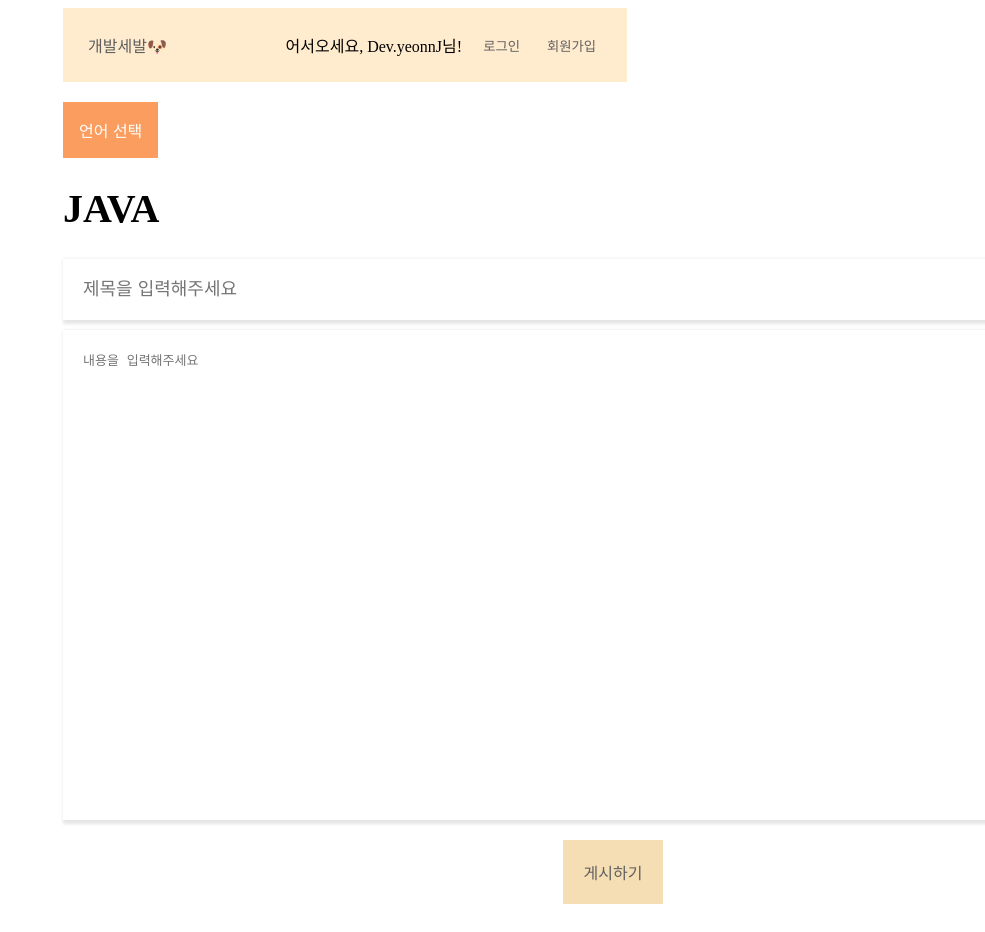
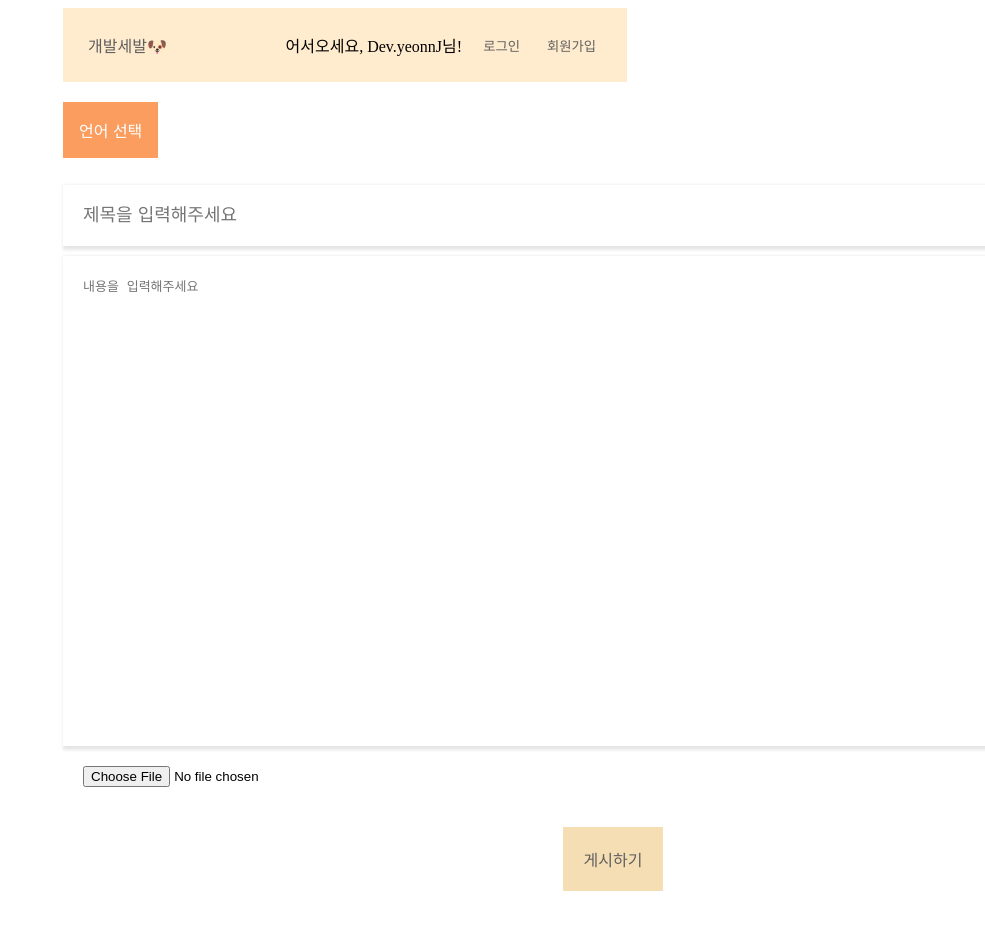
Before and after one commit to Hanghae99/DogFootBirdFoot_FE, a React (Create React App) app: page /postwrite in a window 1280 px wide. Shown: the top 932 px of the page, without its empty margins (295-1280 px from the left). Built offline with nearby package versions, Linux system fonts and the light colour scheme.

Commit message:
feat: 카테고리 선택기능구현

```diff
--- a/src/components/postWrite/PostWrite.css
+++ b/src/components/postWrite/PostWrite.css
@@ -25,14 +25,14 @@
   z-index: 1;
 }
 
-.dropdown-content a {
+.dropdown-content ul {
   color: black;
   padding: 12px 16px;
   text-decoration: none;
   display: block;
 }
 
-.dropdown-content a:hover {
+.dropdown-content ul:hover {
   background-color: #ddd;
 }
 
--- a/src/components/postWrite/PostWrite.jsx
+++ b/src/components/postWrite/PostWrite.jsx
@@ -9,6 +9,7 @@ import moment from "moment";
 const PostWrite = (props) => {
   const [postTitleValue, setPostTitleValue] = React.useState("");
   const [postContentValue, setPostContentValue] = React.useState("");
+  const [selete, setSelete] = React.useState("");
   const history = useHistory();
   const dispatch = useDispatch();
 
@@ -20,6 +21,11 @@ const PostWrite = (props) => {
   const onContentChange = (e) => {
     const { value } = e.target; //구조분해할당
     setPostContentValue(value);
+  };
+
+  const onClick = (e) => {
+    const { value } = e.target; //구조분해할당
+    setSelete(value);
   };
 
   const onAddPost = (e) => {
@@ -38,7 +44,7 @@ const PostWrite = (props) => {
     dispatch(addPost(data));
     history.push("/");
   };
-
+  console.log(selete);
   return (
     <>
       <Total>
@@ -47,13 +53,23 @@ const PostWrite = (props) => {
             <button className="dropbtn">언어 선택</button>
 
             <div className="dropdown-content">
-              <a href="#">JAVA</a>
-              <a href="#">JS</a>
-              <a href="#">PYTHON</a>
-              <a href="#">NODE.JS</a>
-              <a href="#">SPRING</a>
+              <button onClick={onClick} value="JAVA">
+                JAVA
+              </button>
+              <button onClick={onClick} value="JS">
+                JS
+              </button>
+              <button onClick={onClick} value="PYTHON">
+                PYTHON
+              </button>
+              <button onClick={onClick} value="NODE.JS">
+                NODE.JS
+              </button>
+              <button onClick={onClick} value="SPRING">
+                SPRING
+              </button>
             </div>
-            <h1 className="language">JAVA</h1>
+            <h1 className="language">{selete}</h1>
           </div>
 
           <form onSubmit={onAddPost}>
@@ -70,7 +86,7 @@ const PostWrite = (props) => {
               placeholder="내용을 입력해주세요"
               onChange={onContentChange}
             />
-            {/* <InputFile type="file" /> */}
+            <InputFile type="file" />
 
             <Button>게시하기</Button>
           </form>
@@ -110,14 +126,14 @@ const Input = styled.input`
   box-shadow: 2px 2px 3px 2px rgba(0, 0, 0, 0.1);
 `;
 
-// const InputFile = styled.input`
-//   display: block;
-//   justify-content: center;
-//   align-items: center;
-//   border-style: none;
-//   width: 1030px;
-//   padding: 20px;
-// `;
+const InputFile = styled.input`
+  display: block;
+  justify-content: center;
+  align-items: center;
+  border-style: none;
+  width: 1030px;
+  padding: 20px;
+`;
 
 const InputContents = styled.textarea`
   display: block;
--- a/src/redux/modules/user.js
+++ b/src/redux/modules/user.js
@@ -41,7 +41,7 @@ const signupAPI = (id, nickname, pw, email) => {
         history.push("/login");
       })
       .catch((err) => {
-        console.log(err.response);
+        console.log(err);
       });
   };
 };
--- a/src/shared/App.jsx
+++ b/src/shared/App.jsx
@@ -4,10 +4,10 @@ import Header from "./header/Header";
 import { Route } from "react-router-dom"; // 경로설정및 이동을위해 꼭 필요함
 import { ConnectedRouter } from "connected-react-router";
 import MyPage from "../pages/MyPage";
-import MainPage from "../pages/MainPage";
+import MainPage from "../pages/Mainpage";
 import LoginPage from "../pages/LoginPage";
 import PostWritePage from "../pages/PostWritePage";
-import SignUpPage from "../pages/SignUpPage";
+import SignUpPage from "../pages/SignupPage";
 import { history } from "../redux/store";
 
 function App() {
```
